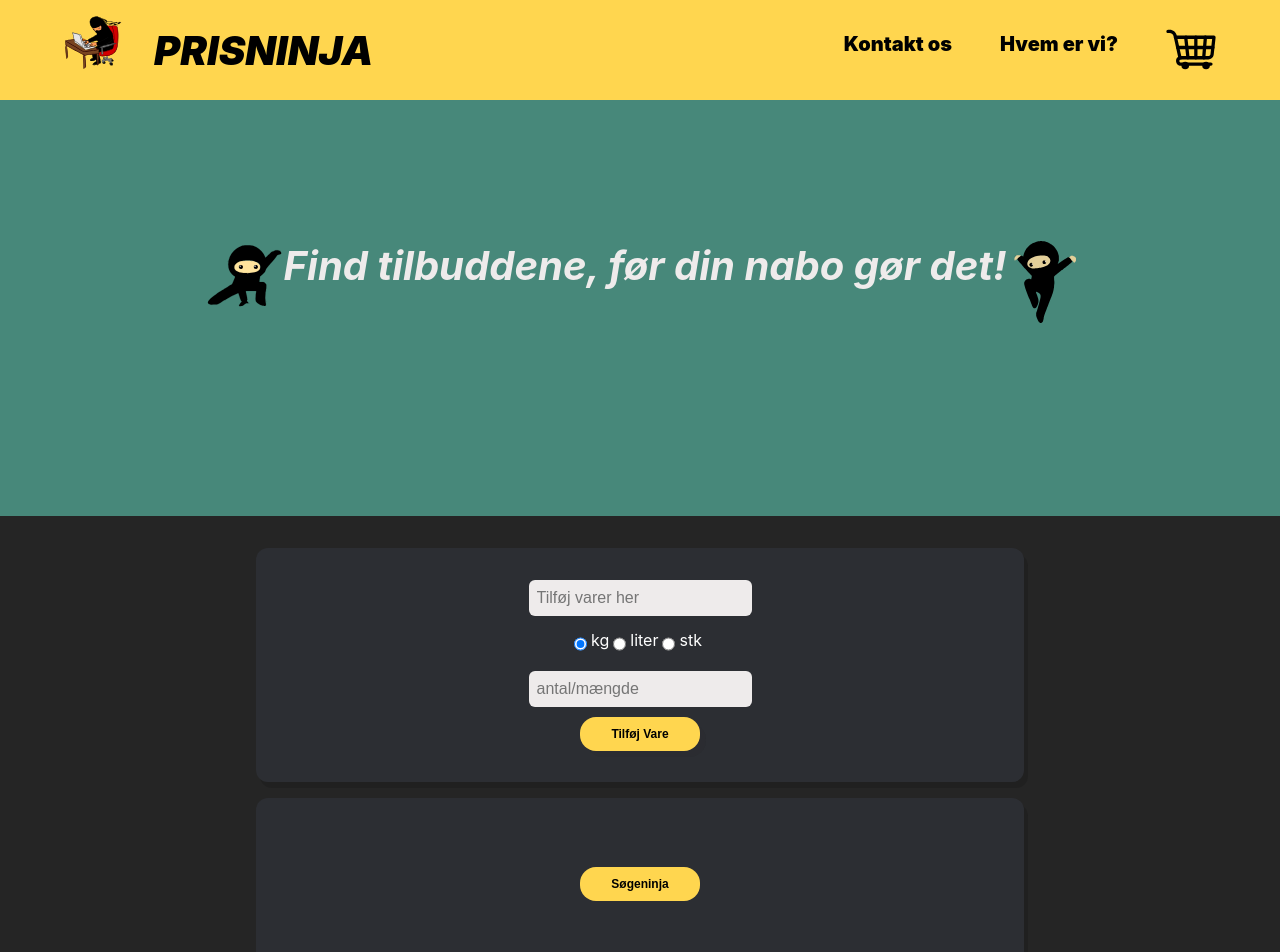
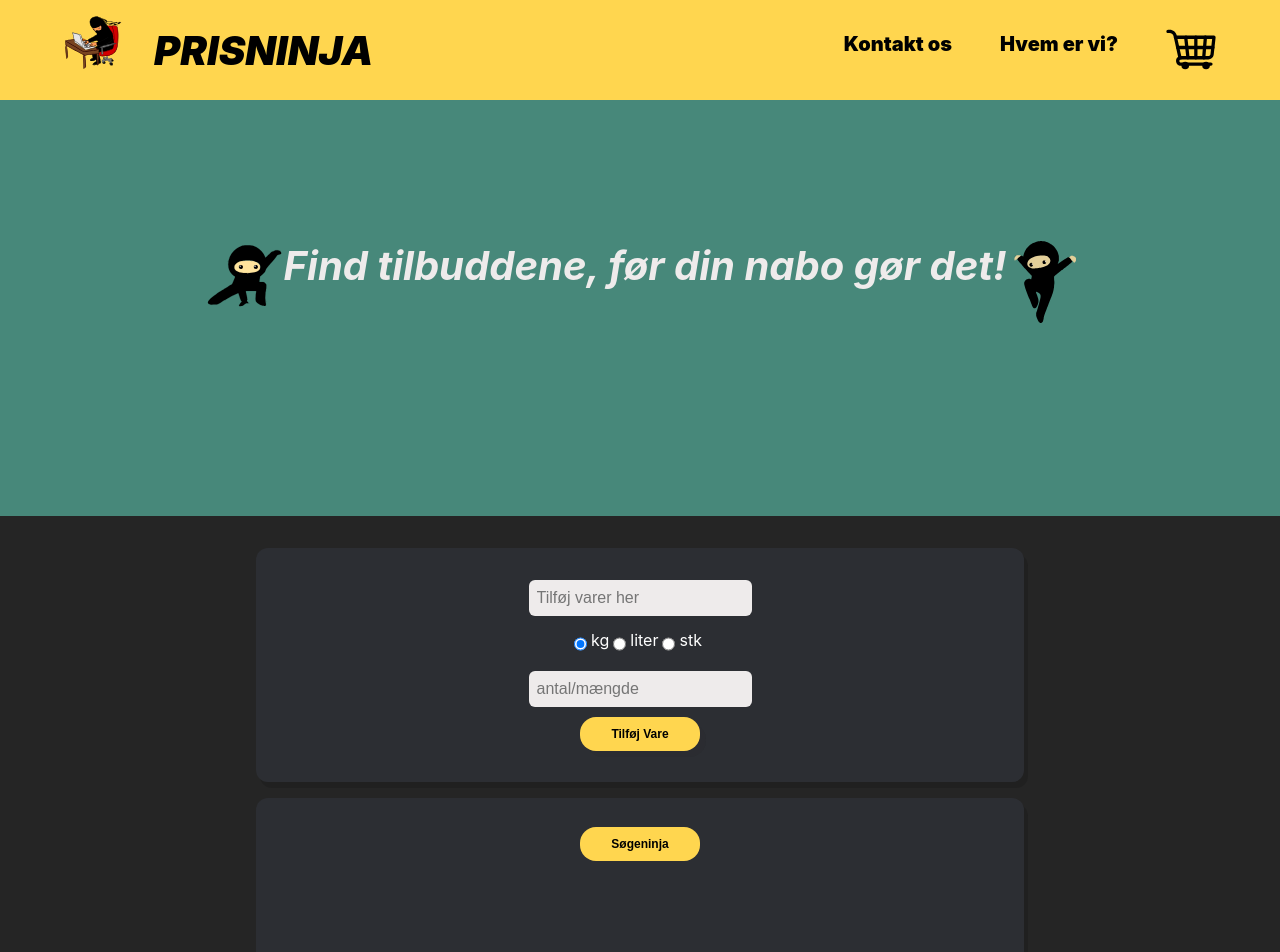
Before and after one commit to Nicolai-Bak/PRJ4, a React (Create React App) app in the folder frontend/: page / in a window 1280 px wide. Shown: the top 952 px of the page. Built offline with nearby package versions, Linux system fonts and the light colour scheme.

Commit message:
some css fixes to ensure that the shopping list and search buttons doesn't overflow into the footer

```diff
--- a/frontend/src/App.css
+++ b/frontend/src/App.css
@@ -3,9 +3,5 @@
 .page__container {
     display: flex;
     flex-direction: column;
-    min-height: 100vh;
+    height: auto;
 }
-
-.content-wrapper {
-    flex: 1;
-}
--- a/frontend/src/App.js
+++ b/frontend/src/App.js
@@ -1,6 +1,6 @@
 import "./App.css";
-import {BrowserRouter as Router, Routes, Route} from "react-router-dom";
-import NavBar from "./components/NavBar/NavBar"
+import { BrowserRouter as Router, Routes, Route } from "react-router-dom";
+import NavBar from "./components/NavBar/NavBar";
 import Home from "./Pages/Home";
 import About from "./Pages/About";
 import PageNotFound from "./Pages/PageNotFound";
@@ -8,22 +8,18 @@ import SearchResultsPage from "./Pages/SearchResultsPage";
 import Footer from "./components/Footer/Footer";
 
 function App() {
-
-
 	return (
 		<div className="page__container">
-		<div className="content-wrapper">
 				<Router>
-			<NavBar/>
+					<NavBar />
 					<Routes>
-			<Route path='/' element={<Home/>}/>
+						<Route path="/" element={<Home />} />
 						<Route path="/about" element={<About />} />
 						<Route path="*" element={<PageNotFound />} />
 						<Route path="/searchResults" element={<SearchResultsPage />} />
 					</Routes>
 				</Router>
-		</div>
-		<Footer/>
+			<Footer />
 		</div>
 	);
 }
--- a/frontend/src/Pages/About.css
+++ b/frontend/src/Pages/About.css
@@ -8,12 +8,12 @@
     display: flex;
 }
 
-h1 {
+.about-page h1 {
     color: var(--default-white);
     margin-bottom: 1rem;
 }
 
-h2 {
+.about-page h2 {
     margin-top: 1rem;
     margin-bottom: 1rem;
 }
--- a/frontend/src/Pages/Home.css
+++ b/frontend/src/Pages/Home.css
@@ -1,7 +1,8 @@
 .home {
     background: var(--default-black);
     text-align: center;
-    height: 150vh;
+    height: auto;
+    min-height: 120vh;
   }
 
 .slogan__container{
--- a/frontend/src/Pages/Home.js
+++ b/frontend/src/Pages/Home.js
@@ -46,7 +46,6 @@ function Home() {
 		// console.log(
 		// 	"Local Storage now contains: " + localStorage.getItem("shoppingList")
 		// );
-
 	};
 
 	const removeItemHandler = (id, name) => {
@@ -160,9 +159,12 @@ function Home() {
 		console.log(response);
 
 		let matchFound = false;
+		console.log()
 		response.filter((item) => {
-			if (item.includes(name)) {
-				console.log("match found");
+			if (item.toLowerCase().includes(name.toLowerCase())) {
+				console.log("Searching for " + name.toLowerCase() + "... --> match found: " + item);
+
+
 				matchFound = true;
 			}
 			return false;
--- a/frontend/src/components/SearchResults/SearchResults.js
+++ b/frontend/src/components/SearchResults/SearchResults.js
@@ -35,20 +35,20 @@ const GetShoppingOptions = () => {
 
 	if (options.best !== null) {
 		best = {
-			StoreName: options.best.StoreName,
-			TotalPrice: options.best.TotalPrice,
-			TotalDistance: options.best.TotalDistance,
-			Products: options.best.Products,
+			StoreName: options.best.storeName,
+			TotalPrice: options.best.totalPrice,
+			TotalDistance: options.best.totalDistance,
+			Products: options.best.products,
 		};
 		return;
 	}
 
 	if (options.nearest !== null) {
 		nearest = {
-			StoreName: options.nNearest.StoreName,
-			TotalPrice: options.nearest.TotalPrice,
-			TotalDistance: options.nearest.TotalDistance,
-			Products: options.nearest.Products,
+			StoreName: options.nearest.storeName,
+			TotalPrice: options.nearest.totalPrice,
+			TotalDistance: options.nearest.totalDistance,
+			Products: options.nearest.products,
 		};
 	}
 
--- a/frontend/src/components/ShoppingList/SearchButton.css
+++ b/frontend/src/components/ShoppingList/SearchButton.css
@@ -1,12 +1,3 @@
-
-
-.searchButton {
-    margin: auto;
-    width: 150px;
-    height:30px;
-    padding-top: 40px;
-}
-
 #search-button {
     max-width: 10em;
 	width: 255px;
@@ -18,6 +9,7 @@
 	border-radius: 1rem;
 	background-color: var(--secondary-color);
 	cursor: pointer;
+    margin-bottom: 1rem;
 }
 
 #search-button:hover {
```
Lines whose indentation alone changed are shown as unchanged.
